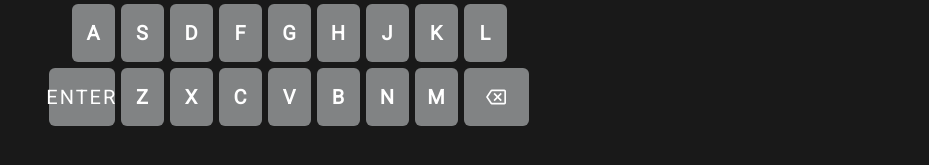
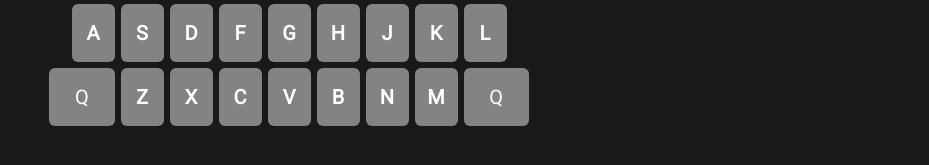
Before and after one commit to jjjjcccjjf/wordle-clone, a Next.js app: page / in a window 1280 px wide. Shown: the part 587-752 px from the top of the page, without its empty margins (351-1280 px from the left). Built offline with nearby package versions, Linux system fonts and the light colour scheme.

Commit message:
Add keyboard shenanigans

```diff
--- a/app/components/VirtualKeyboard/Key.tsx
+++ b/app/components/VirtualKeyboard/Key.tsx
@@ -1,4 +1,4 @@
-import React, { ReactNode } from "react";
+import React, { ReactNode, useEffect, useState } from "react";
 import clsx from "clsx";
 import "@fontsource/roboto";
 import { RootState } from "@/app/redux/store";
@@ -8,18 +8,97 @@ import { LetterStatus } from "@/app/utils/types";
 
 type KeyProps = {
   bigKey?: boolean;
-  children: ReactNode;
+  children: string;
+  inputRefs: Map<any, any>;
 };
 
-export default function Key({ bigKey, children }: KeyProps) {
+const triggerBackspaceKeydown = (node: HTMLInputElement) => {
+  const event = new KeyboardEvent("keydown", {
+    key: "Backspace",
+    bubbles: true,
+    cancelable: true,
+  });
 
-  const correctWord = useSelector((state: RootState) => state.wordle.correctWord)
+  node.dispatchEvent(event);
+};
 
+const triggerInputChange = (node: HTMLInputElement, inputValue: string) => {
+  const descriptor = Object.getOwnPropertyDescriptor(node, "value");
 
+  node.value = `${inputValue}#`;
+  if (descriptor && descriptor.configurable) {
+    delete node.value;
+  }
+  node.value = inputValue;
+
+  const e = document.createEvent("HTMLEvents");
+  e.initEvent("change", true, false);
+  node.dispatchEvent(e);
+
+  if (descriptor) {
+    Object.defineProperty(node, "value", descriptor);
+  }
+};
+
+export default function Key({ bigKey, children, inputRefs }: KeyProps) {
+  const trimmedChildren = children.trim().toUpperCase();
+  const correctWord = useSelector(
+    (state: RootState) => state.wordle.correctWord
+  );
+
+  const gameWinState = useSelector(
+    (state: RootState) => state.wordle.gameWinState
+  );
+
+  const keyboardStatus = useSelector(
+    (state: RootState) => state.wordle.keyboardStatus
+  );
+
+  const currentRow = useSelector((state: RootState) => state.wordle.currentRow);
+
+  const handleClick = () => {
+    if (inputRefs) {
+      const map = inputRefs.current;
+      let nextCell = null;
+      const generateRegexFocusOnEmpty = (row: number) =>
+        new RegExp(`^cell-${row}-[0-4]$`);
+      const generateRegexFocusOnLast = (row: number) =>
+        new RegExp(`^cell-${row}-4$`);
+      const regexEmpty = generateRegexFocusOnEmpty(currentRow);
+      const regexLast = generateRegexFocusOnLast(currentRow);
+
+      if (map && !gameWinState) {
+        for (const [key, node] of map.entries()) {
+          if (
+            (node && node.value.length === 0 && regexEmpty.test(key)) ||
+            (node && node.value.length === 1 && regexLast.test(key))
+          ) {
+            nextCell = node;
+            break; // Focus the first empty input and stop iterating
+          }
+        }
+      }
+
+      if (nextCell && nextCell.value.length === 0) {
+        // firstCell.value = 'Q';
+        // triggerBackspaceKeydown(nextCell)
+        triggerInputChange(nextCell, children);
+      }
+    }
+  };
+
+  useEffect(() => {}, [keyboardStatus]);
 
   const classes = clsx(
-    "bg-key-default w-[43px] h-[58px] flex items-center justify-center font-bold font-[Roboto] rounded-md text-white text-xl",
-    { "w-[65.41px] h-[58px] text-[12px] font-normal tracking-widest": bigKey }
+    "w-[43px] h-[58px] flex items-center justify-center font-bold font-[Roboto] rounded-md text-white text-xl",
+    { "w-[65.41px] h-[58px] text-[11.5px] font-normal ": bigKey },
+    keyboardStatus[trimmedChildren]
+      ? keyboardStatus[trimmedChildren]
+      : "bg-key-default"
   );
-  return <button className={classes}>{children}</button>;
+  return (
+    <button className={classes} onClick={handleClick}>
+      {trimmedChildren}
+    </button>
+  );
 }
--- a/app/components/VirtualKeyboard/index.tsx
+++ b/app/components/VirtualKeyboard/index.tsx
@@ -1,44 +1,44 @@
 import React, { ReactNode } from "react";
 import Key from "./Key";
 
-export default function VirtualKeyboard() {
+export default function VirtualKeyboard({inputRefs}) {
   return (
     <>
       <div className="flex flex-col gap-[6px] items-center justify-center">
         <VirtualKeyboardRow>
-          <Key>Q</Key>
-          <Key>W</Key>
-          <Key>E</Key>
-          <Key>R</Key>
-          <Key>T</Key>
-          <Key>Y</Key>
-          <Key>U</Key>
-          <Key>I</Key>
-          <Key>O</Key>
-          <Key>P</Key>
+          <Key inputRefs={inputRefs}>Q</Key>
+          <Key inputRefs={inputRefs}>W</Key>
+          <Key inputRefs={inputRefs}>E</Key>
+          <Key inputRefs={inputRefs}>R</Key>
+          <Key inputRefs={inputRefs}>T</Key>
+          <Key inputRefs={inputRefs}>Y</Key>
+          <Key inputRefs={inputRefs}>U</Key>
+          <Key inputRefs={inputRefs}>I</Key>
+          <Key inputRefs={inputRefs}>O</Key>
+          <Key inputRefs={inputRefs}>P</Key>
         </VirtualKeyboardRow>
         <VirtualKeyboardRow>
-          <Key>A</Key>
-          <Key>S</Key>
-          <Key>D</Key>
-          <Key>F</Key>
-          <Key>G</Key>
-          <Key>H</Key>
-          <Key>J</Key>
-          <Key>K</Key>
-          <Key>L</Key>
+          <Key inputRefs={inputRefs}>A</Key>
+          <Key inputRefs={inputRefs}>S</Key>
+          <Key inputRefs={inputRefs}>D</Key>
+          <Key inputRefs={inputRefs}>F</Key>
+          <Key inputRefs={inputRefs}>G</Key>
+          <Key inputRefs={inputRefs}>H</Key>
+          <Key inputRefs={inputRefs}>J</Key>
+          <Key inputRefs={inputRefs}>K</Key>
+          <Key inputRefs={inputRefs}>L</Key>
         </VirtualKeyboardRow>
         <VirtualKeyboardRow>
-          <Key bigKey>ENTER</Key>
-          <Key>Z</Key>
-          <Key>X</Key>
-          <Key>C</Key>
-          <Key>V</Key>
-          <Key>B</Key>
-          <Key>N</Key>
-          <Key>M</Key>
+          <Key bigKey>Q</Key>
+          <Key inputRefs={inputRefs}>Z</Key>
+          <Key inputRefs={inputRefs}>X</Key>
+          <Key inputRefs={inputRefs}>C</Key>
+          <Key inputRefs={inputRefs}>V</Key>
+          <Key inputRefs={inputRefs}>B</Key>
+          <Key inputRefs={inputRefs}>N</Key>
+          <Key inputRefs={inputRefs}>M</Key>
           <Key bigKey>
-            <svg
+            {/* <svg
               aria-hidden="true"
               xmlns="http://www.w3.org/2000/svg"
               height="20"
@@ -50,7 +50,7 @@ export default function VirtualKeyboard() {
                 fill="white"
                 d="M22 3H7c-.69 0-1.23.35-1.59.88L0 12l5.41 8.11c.36.53.9.89 1.59.89h15c1.1 0 2-.9 2-2V5c0-1.1-.9-2-2-2zm0 16H7.07L2.4 12l4.66-7H22v14zm-11.59-2L14 13.41 17.59 17 19 15.59 15.41 12 19 8.41 17.59 7 14 10.59 10.41 7 9 8.41 12.59 12 9 15.59z"
               ></path>
-            </svg>
+            </svg> */}Q
           </Key>
         </VirtualKeyboardRow>
       </div>
--- a/app/page.tsx
+++ b/app/page.tsx
@@ -5,6 +5,7 @@ import {
   setCurrentRow,
   setPlayerGuesses,
   setGameWinState,
+  setSingleLetterKeyboardStatus,
 } from "./redux/slices/wordleSlice";
 import "@fontsource/roboto";
 import { RootState } from "./redux/store";
@@ -18,10 +19,7 @@ type InputProps = {
   inputRefs: Map<any, any>;
 };
 
-const Input = forwardRef<HTMLInputElement, InputProps>(function Input(
-  props,
-  ref
-) {
+function Input(props :InputProps)  {
   const playerGuesses = useSelector(
     (state: RootState) => state.wordle.playerGuesses
   );
@@ -58,6 +56,7 @@ const Input = forwardRef<HTMLInputElement, InputProps>(function Input(
       animatePopToggle(thisCell, false);
     }
     setLetter(e.target.value);
+
     if (nextCell) {
       nextCell.focus();
     }
@@ -66,6 +65,7 @@ const Input = forwardRef<HTMLInputElement, InputProps>(function Input(
   const handleKeyDown = (e: React.KeyboardEvent<HTMLInputElement>) => {
     const thisCell = map.get(`cell-${row}-${col}`);
     const prevCell = map.get(`cell-${row}-${col - 1}`);
+    const allowedKeys = /^[A-Za-z]$/;
 
     if (e.key === "Backspace" && thisCell.value === "" && prevCell) {
       animatePopToggle(prevCell, false);
@@ -81,18 +81,23 @@ const Input = forwardRef<HTMLInputElement, InputProps>(function Input(
           guessWord += item.value;
 
           item.classList.add(`animate-flip-${index}`);
+          const status = Wordle.getCorrectLetterStatus(
+          item.value,
+            index,
+            correctWord
+          );
+          const color = Wordle.getColorByLetterStatus(status);
           setTimeout(() => {
             item.classList.remove("bg-transparent");
             item.classList.remove("border-2");
 
-            const status = Wordle.getCorrectLetterStatus(
-              item.value,
-              index,
-              correctWord
-            );
-            const color = Wordle.getColorByLetterStatus(status);
             item.classList.add(color);
           }, index * 400 + 200);
+
+          setTimeout(()=> {
+            dispatch(setSingleLetterKeyboardStatus({key: item.value.toUpperCase(), className: color}))
+
+          }, 4* 400 + 400)
         });
 
         const gameWinState = Wordle.getGuessWordResult(guessWord, correctWord);
@@ -103,12 +108,19 @@ const Input = forwardRef<HTMLInputElement, InputProps>(function Input(
           dispatch(setGameWinState(gameWinState));
         }
 
-        dispatch(setPlayerGuesses(guessWord));
+        dispatch(setPlayerGuesses(guessWord.toUpperCase()));
         dispatch(setCurrentRow(currentRow + 1));
       } else {
         console.log(playerGuesses);
         console.log("pressed enter but rejected");
       }
+    } else if (
+      !e.key.match(allowedKeys) &&
+      e.key !== "Backspace" &&
+      e.key !== "Enter"
+    ) {
+      console.log("prevented");
+      e.preventDefault();
     }
   };
 
@@ -129,7 +141,7 @@ const Input = forwardRef<HTMLInputElement, InputProps>(function Input(
       onKeyDown={(e: React.KeyboardEvent<HTMLInputElement>) => handleKeyDown(e)}
     ></input>
   );
-});
+}
 
 ////////////////////////////
 ////////////////////////////
@@ -196,7 +208,7 @@ export default function Home() {
   const handleClick = () => {
     const regexEmpty = generateRegexFocusOnEmpty(currentRow);
     const regexLast = generateRegexFocusOnLast(currentRow);
-    console.log(regexEmpty, regexLast);
+    // console.log(regexEmpty, regexLast);
 
     if (map && !gameWinState) {
       for (const [key, node] of map.entries()) {
@@ -234,7 +246,7 @@ export default function Home() {
             <RowInput key={index} inputRefs={inputRefs} row={index} />
           ))}
         </section>
-        <VirtualKeyboard/>
+        <VirtualKeyboard inputRefs={inputRefs}/>
       </main>
       <GameController/>
     </>
--- a/app/redux/slices/wordleSlice.ts
+++ b/app/redux/slices/wordleSlice.ts
@@ -1,6 +1,6 @@
 import { createSlice } from "@reduxjs/toolkit";
 import type { PayloadAction } from "@reduxjs/toolkit";
-import type { GameWinStateType } from "@/app/utils/types";
+import type { GameWinStateType, KeyboardStatusType } from "@/app/utils/types";
 
 type WordleState = {
   playerGuesses: Array<string>;
@@ -8,6 +8,7 @@ type WordleState = {
   testWord: string;
   correctWord: string;
   gameWinState: GameWinStateType;
+  keyboardStatus: KeyboardStatusType;
 };
 
 // Define the initial state using that type
@@ -15,8 +16,36 @@ const initialState: WordleState = {
   playerGuesses: [],
   currentRow: 0,
   testWord: "THROE",
-  correctWord: "THROE",
+  correctWord: "FURRY",
   gameWinState: null,
+  keyboardStatus: {
+    Q: "",
+    W: "",
+    E: "",
+    R: "",
+    T: "",
+    Y: "",
+    U: "",
+    I: "",
+    O: "",
+    P: "",
+    A: "",
+    S: "",
+    D: "",
+    F: "",
+    G: "",
+    H: "",
+    J: "",
+    K: "",
+    L: "",
+    Z: "",
+    X: "",
+    C: "",
+    V: "",
+    B: "",
+    N: "",
+    M: "",
+  },
 };
 
 export const wordleSlice = createSlice({
@@ -32,10 +61,26 @@ export const wordleSlice = createSlice({
     setGameWinState: (state, action: PayloadAction<GameWinStateType>) => {
       state.gameWinState = action.payload;
     },
+    setSingleLetterKeyboardStatus: (
+      state,
+      action: PayloadAction<{ key: string; className: string }>
+    ) => {
+      //fixthis
+      const { key, className } = action.payload;
+      // if already green dont change
+      // if yellow can change to green
+      // if gray can change to any
+      state.keyboardStatus[key] = className;
+    },
   },
 });
 
-export const { setCurrentRow, setPlayerGuesses, setGameWinState } = wordleSlice.actions;
+export const {
+  setCurrentRow,
+  setPlayerGuesses,
+  setGameWinState,
+  setSingleLetterKeyboardStatus,
+} = wordleSlice.actions;
 
 // Other code such as selectors can use the imported `RootState` type
 // export const selectCount = (state: RootState) => state.counter.value
--- a/app/utils/types/index.ts
+++ b/app/utils/types/index.ts
@@ -1,2 +1,30 @@
 export type GameWinStateType = "WIN" | "LOSE" | null;
 export type LetterStatus = "PERFECT" | "HIT" | "MISS" | null;
+export type KeyboardStatusType = {
+    'Q': string,
+    'W': string,
+    'E': string,
+    'R': string,
+    'T': string,
+    'Y': string,
+    'U': string,
+    'I': string,
+    'O': string,
+    'P': string,
+    'A': string,
+    'S': string,
+    'D': string,
+    'F': string,
+    'G': string,
+    'H': string,
+    'J': string,
+    'K': string,
+    'L': string,
+    'Z': string,
+    'X': string,
+    'C': string,
+    'V': string,
+    'B': string,
+    'N': string,
+    'M': string,
+}
```
